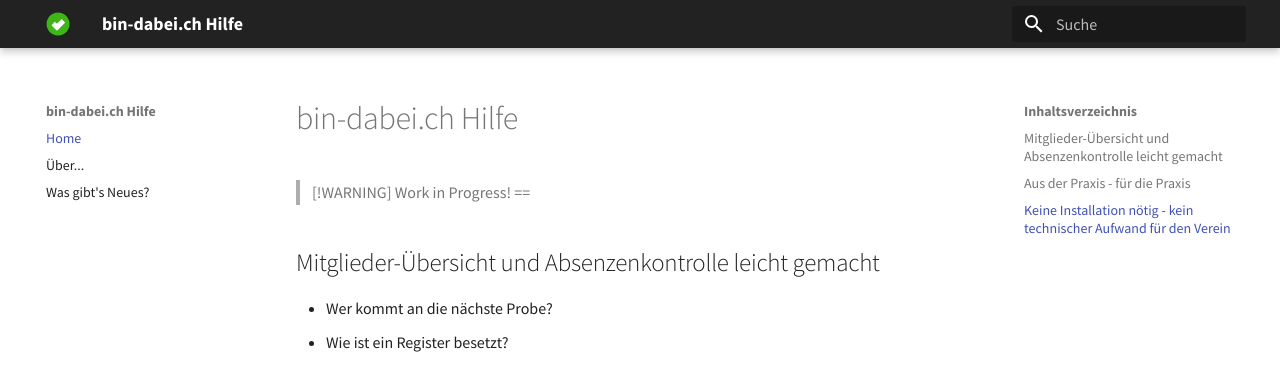
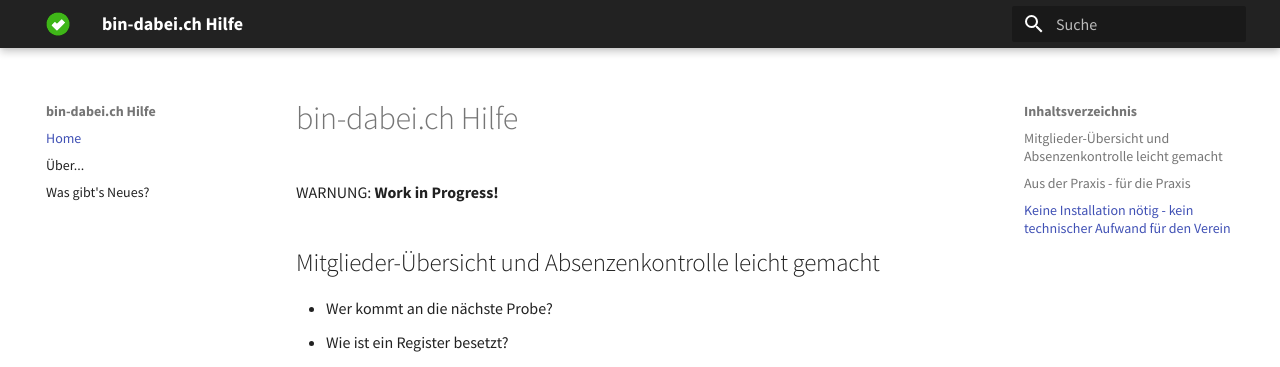
Before and after one commit to ritterg/bin-dabei-dokumentation, an MkDocs documentation site: the page built from docs/index.md, in a window 1280 px wide and 977 px high. Shown: the top 367 px of the window. Built offline with MkDocs 1.6.1 and Material for MkDocs 9.7.7, drawn with Linux system fonts in a browser that asks for light colours; some web fonts are replaced.

Commit message:
index improved

```diff
--- a/docs/index.md
+++ b/docs/index.md
@@ -1,7 +1,6 @@
 # bin-dabei.ch Hilfe
 
-> [!WARNING]
-> Work in Progress! ==
+WARNUNG: **Work in Progress!**
 
 ## Mitglieder-Übersicht und Absenzenkontrolle leicht gemacht
 
--- a/mkdocs.yml
+++ b/mkdocs.yml
@@ -18,6 +18,7 @@
   - stylesheets/extra.css
 markdown_extensions:
   - admonition
+  - callouts
   - codehilite
   - pymdownx.inlinehilite
   - pymdownx.inlinehilite
```
